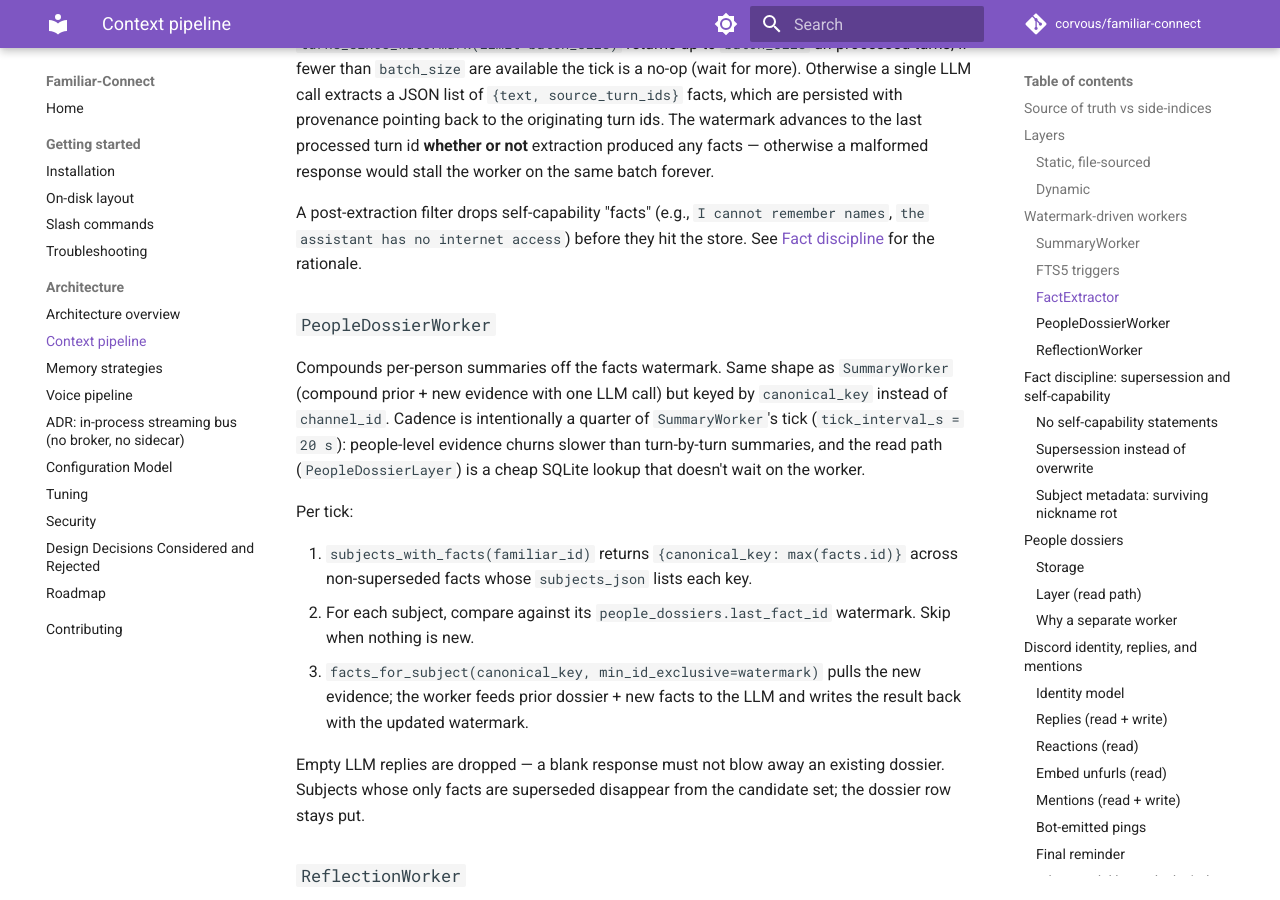
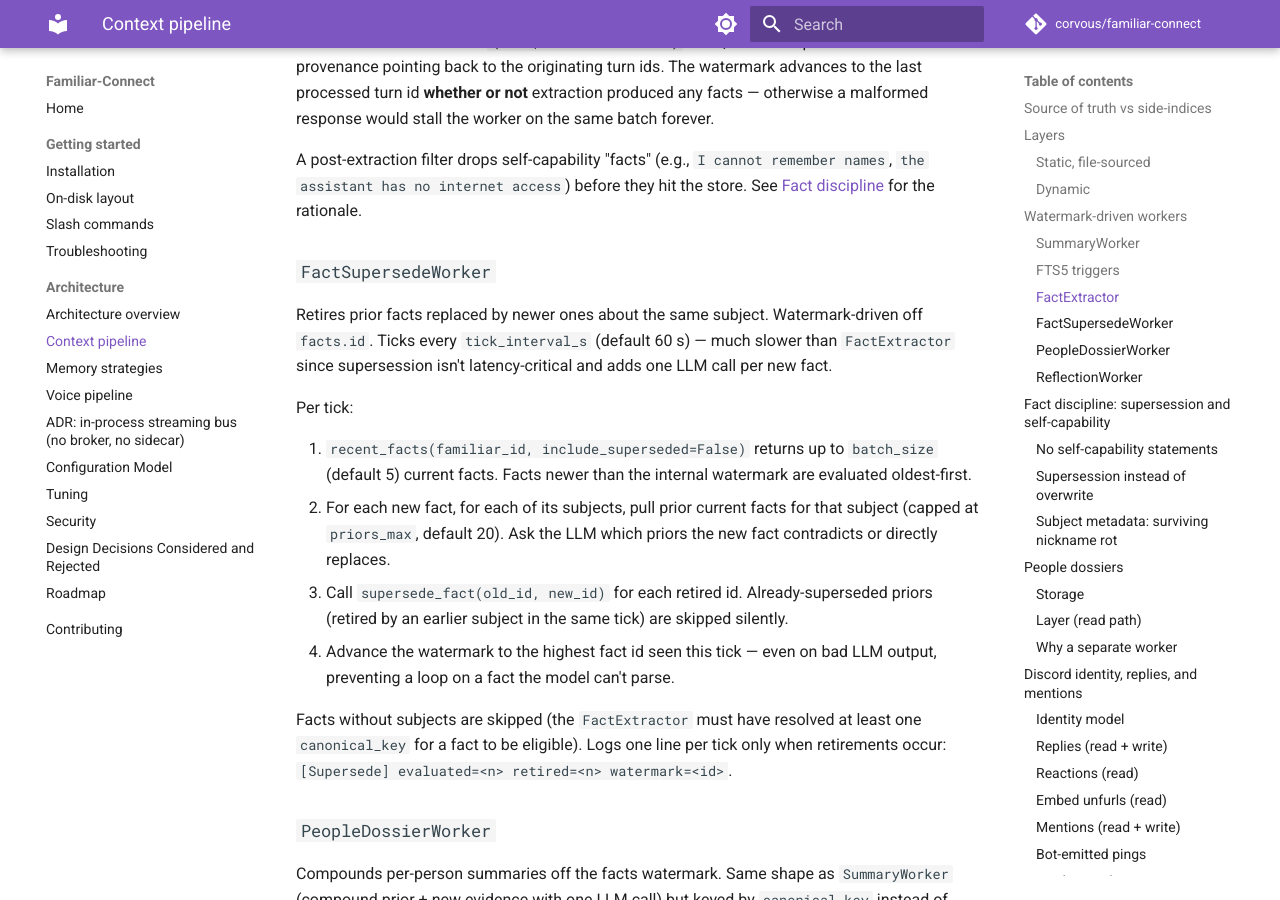
Before and after one commit to CorVous/Familiar-Connect, an MkDocs documentation site: the page built from docs/architecture/context-pipeline.md, in a window 1280 px wide and 900 px high, scrolled down 2982 px. Built offline with MkDocs 1.6.1 and Material for MkDocs 9.7.7, drawn with Linux system fonts in a browser that asks for light colours; comment, search, counter and statistics services are not loaded.

Commit message:
chore: clarify how fact invalidator works

```diff
--- a/docs/architecture/context-pipeline.md
+++ b/docs/architecture/context-pipeline.md
@@ -31,6 +31,7 @@ flowchart TB
     turns -->|SummaryWorker| summaries
     turns -->|SummaryWorker| cross
     turns -->|FactExtractor| facts
+    facts -->|FactSupersedeWorker| facts
     facts -->|trigger| fts_facts
     facts -->|PeopleDossierWorker| dossiers
     turns -->|ReflectionWorker| reflections
@@ -162,6 +163,19 @@ A post-extraction filter drops self-capability "facts" (e.g.,
 `I cannot remember names`, `the assistant has no internet access`)
 before they hit the store. See [Fact discipline](#fact-discipline-supersession-and-self-capability)
 for the rationale.
+
+### `FactSupersedeWorker`
+
+Retires prior facts replaced by newer ones about the same subject. Watermark-driven off `facts.id`. Ticks every `tick_interval_s` (default 60 s) — much slower than `FactExtractor` since supersession isn't latency-critical and adds one LLM call per new fact.
+
+Per tick:
+
+1. `recent_facts(familiar_id, include_superseded=False)` returns up to `batch_size` (default 5) current facts. Facts newer than the internal watermark are evaluated oldest-first.
+2. For each new fact, for each of its subjects, pull prior current facts for that subject (capped at `priors_max`, default 20). Ask the LLM which priors the new fact contradicts or directly replaces.
+3. Call `supersede_fact(old_id, new_id)` for each retired id. Already-superseded priors (retired by an earlier subject in the same tick) are skipped silently.
+4. Advance the watermark to the highest fact id seen this tick — even on bad LLM output, preventing a loop on a fact the model can't parse.
+
+Facts without subjects are skipped (the `FactExtractor` must have resolved at least one `canonical_key` for a fact to be eligible). Logs one line per tick only when retirements occur: `[Supersede] evaluated=<n> retired=<n> watermark=<id>`.
 
 ### `PeopleDossierWorker`
 
```
